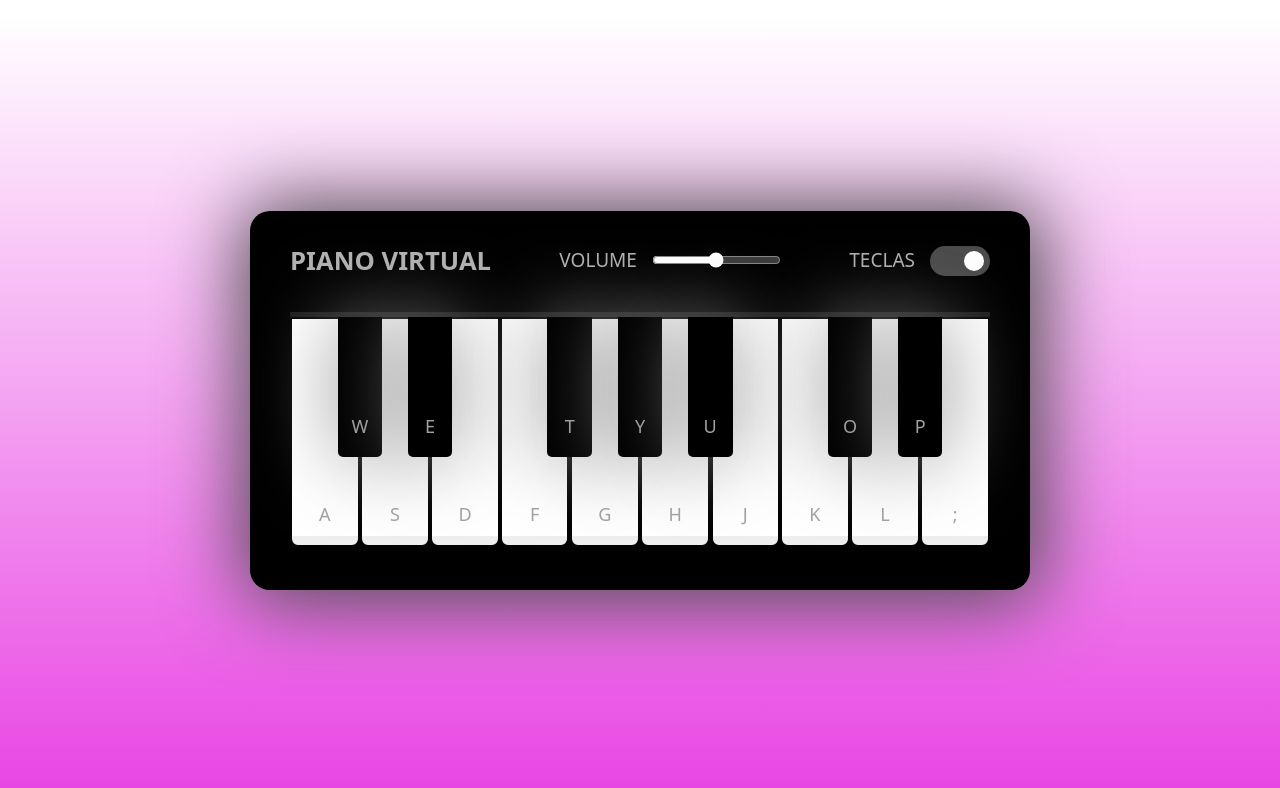
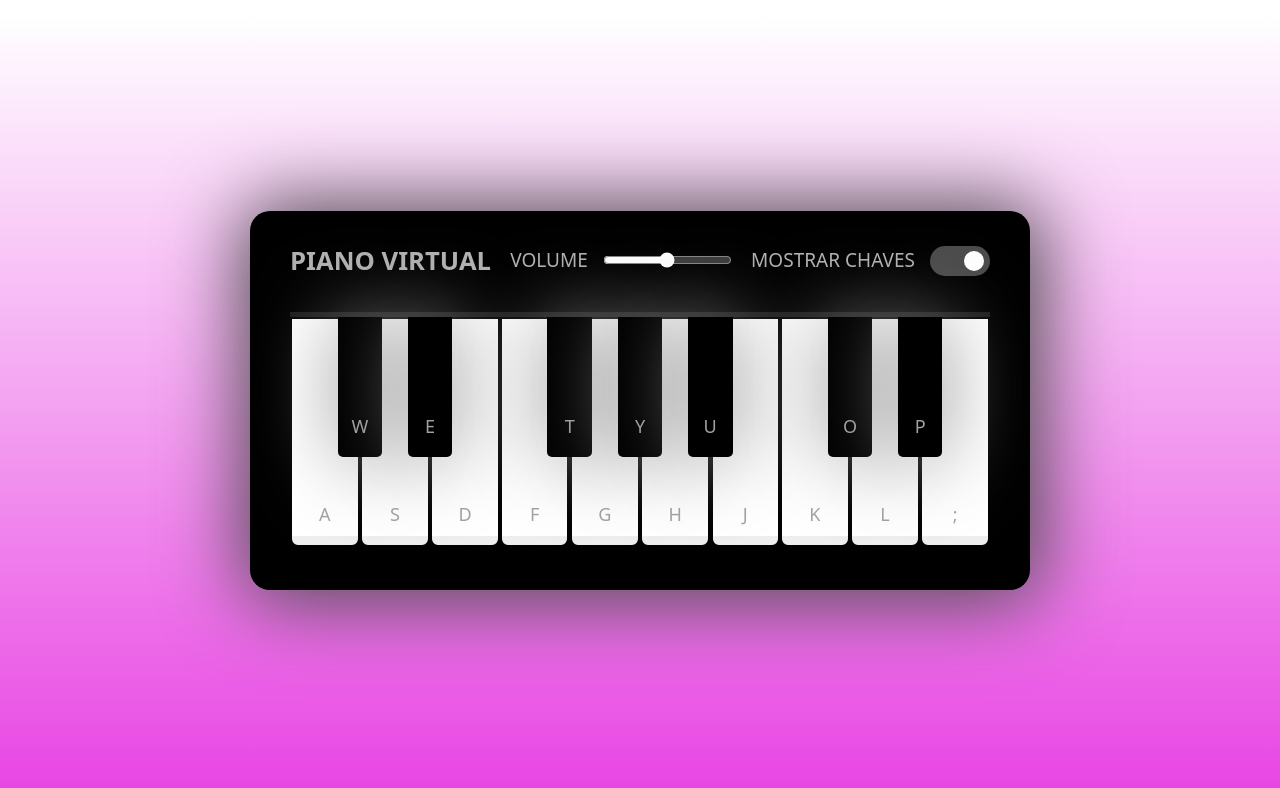
Before and after one commit to Elaine-Gomes/piano-virtual, a plain HTML site: page index.html in a window 1280 px wide. Drawn offline with nearby package versions, Linux system fonts and the light colour scheme.

Commit message:
Texto span atualizado

```diff
--- a/index.html
+++ b/index.html
@@ -22,7 +22,7 @@
                 <input type="range" min="0" max="1" value="0.5" step="0.1">
             </div>
             <div class="column keys-check">
-                <span>teclas</span>
+                <span>Mostrar chaves</span>
                 <input type="checkbox" checked>
             </div>
 
```
